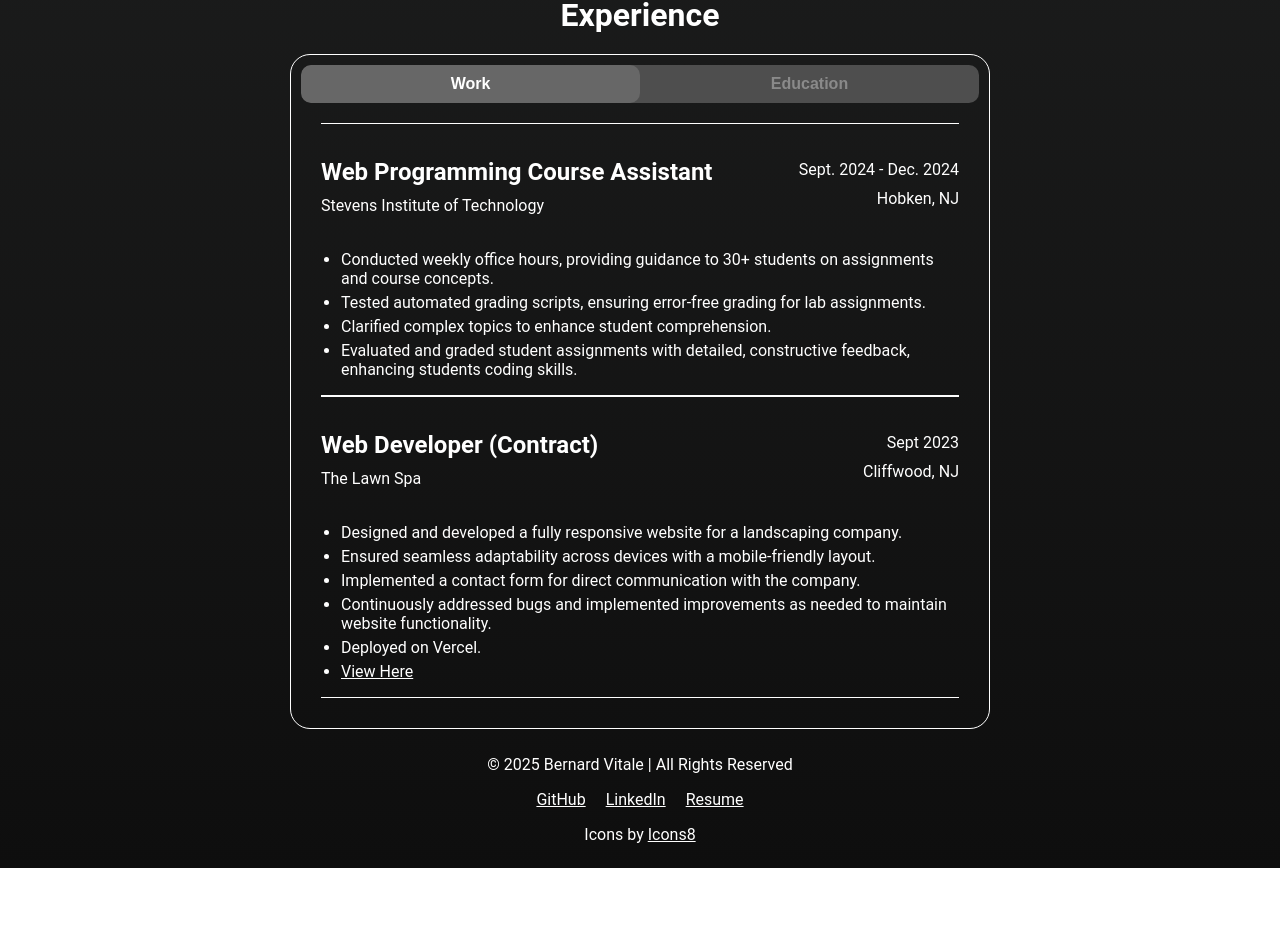
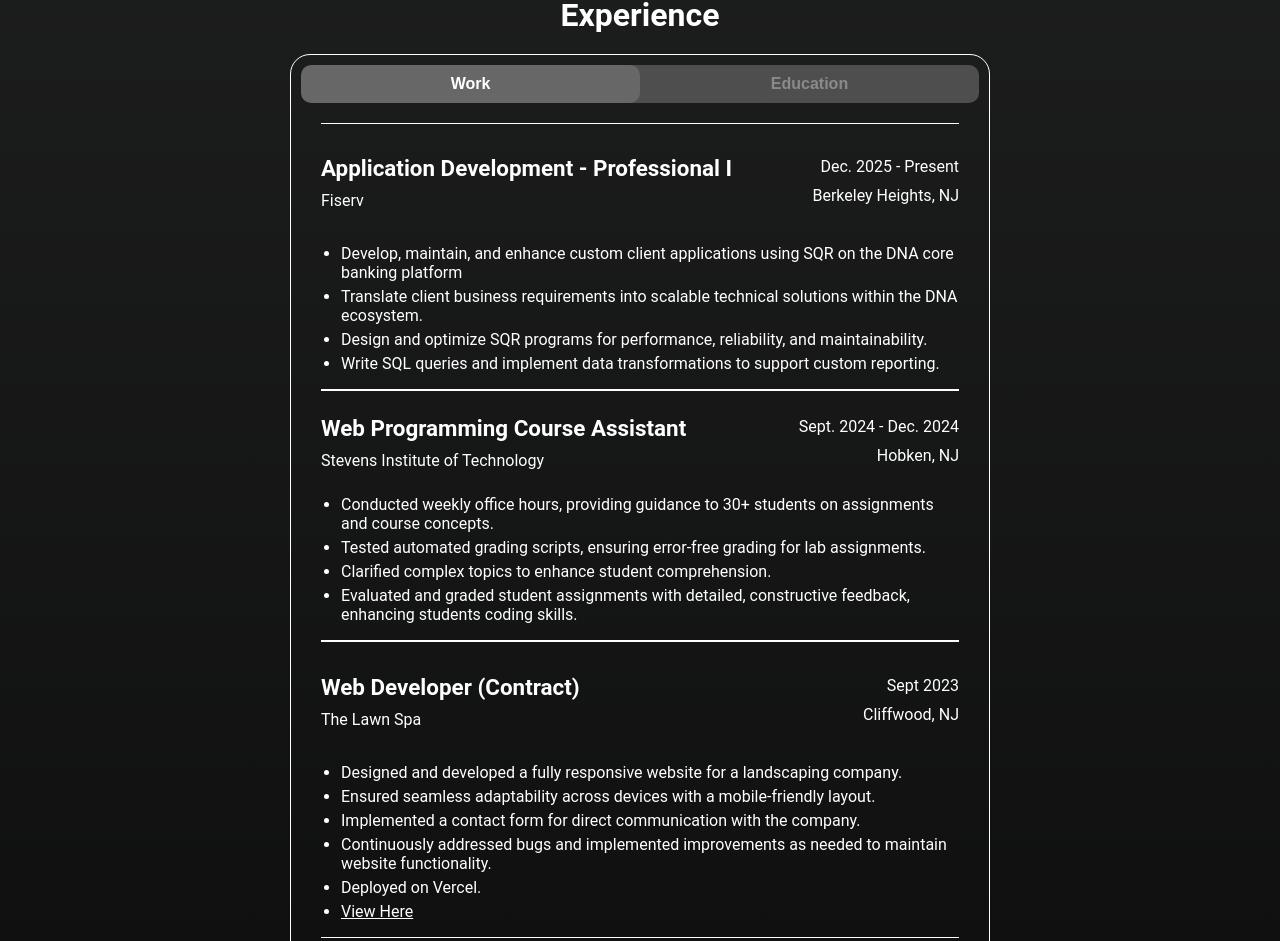
Before and after one commit to Bernard-Vitale/Portfolio-Website, a React (Vite) app: page / in a window 1280 px wide. Shown: the part 1867-2808 px from the top of the page. Before the commit the page ends 2735 px from the top, so only its background shows below. Built offline with nearby package versions, Linux system fonts and the light colour scheme.

Commit message:
Added the new Fiserv Stuff

```diff
--- a/src/components/ExperienceSection/ExperienceSection.css
+++ b/src/components/ExperienceSection/ExperienceSection.css
@@ -89,6 +89,9 @@
 .jobTitle, .jobDates{
     margin-bottom: 0px;
 }
+.jobTitle{
+    font-size: 1.4rem;
+}
 .companyName, .jobLocation{
     margin-top: 10px;
 }
--- a/src/components/ExperienceSection/ExperienceSection.jsx
+++ b/src/components/ExperienceSection/ExperienceSection.jsx
@@ -2,6 +2,18 @@ import { React, useState } from "react";
 import './ExperienceSection.css';
 
 const workExp = [
+  {
+    title: 'Application Development - Professional I',
+    company: 'Fiserv',
+    location: 'Berkeley Heights, NJ',
+    dates: 'Dec. 2025 - Present',
+    duties: [
+        'Develop, maintain, and enhance custom client applications using SQR on the DNA core banking platform',
+        'Translate client business requirements into scalable technical solutions within the DNA ecosystem.',
+        'Design and optimize SQR programs for performance, reliability, and maintainability.',
+        'Write SQL queries and implement data transformations to support custom reporting.'
+    ]
+  },
   {
     title: 'Web Programming Course Assistant',
     company: 'Stevens Institute of Technology',
```
Also changed, not shown: 1 other file (tests, documents, lock files or other folders).
